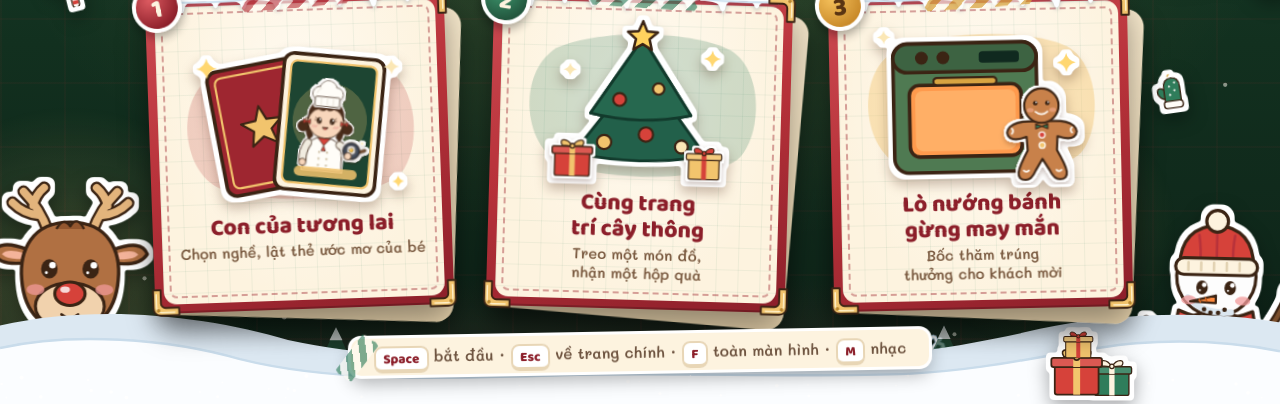
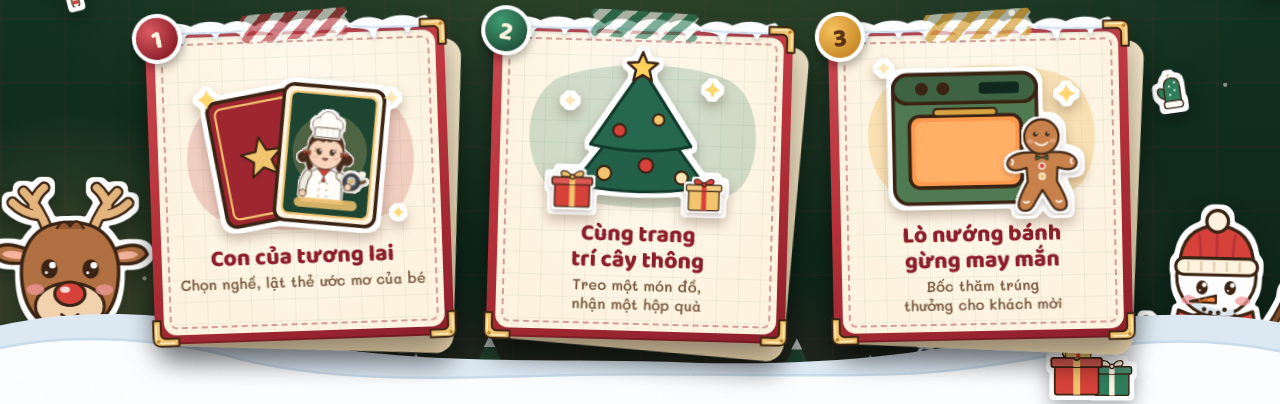
Before and after one commit to Vinc-357-law/Mini-game, a plain HTML site: page index.html in a window 1280 px wide. Shown: the part 396-800 px from the top of the page. Drawn offline with Linux system fonts and the light colour scheme.

Commit message:
Bỏ dòng phím tắt ở trang chính

```diff
--- a/css/home.css
+++ b/css/home.css
@@ -326,25 +326,6 @@
   font-size: clamp(.9rem, min(1.15vw, 2.1vh), 1.1rem); color: #7a5a40; text-wrap: balance;
 }
 
-/* ---------- Mẩu giấy ghi phím tắt (dán băng dính chéo) ---------- */
-.kbd-hint {
-  position: relative; margin: clamp(14px, 3vh, 40px) 0 0; padding: .55em 1.5em .5em;
-  font-family: var(--font-hand); font-weight: 600; font-size: clamp(.82rem, 1.9vh, 1rem); color: #6e5440;
-  background: var(--cream); border-radius: 10px; rotate: -1deg;
-  box-shadow: 0 0 0 3px #fff, 0 8px 18px rgba(0, 0, 0, .3);
-}
-.kbd-hint::before {
-  content: ''; position: absolute; left: -18px; top: 50%; width: 48px; height: 20px;
-  translate: 0 -50%; rotate: -52deg;
-  background: repeating-linear-gradient(-45deg, rgba(47, 125, 91, .62) 0 7px, rgba(255, 253, 245, .6) 7px 14px);
-  clip-path: polygon(4% 0, 96% 0, 100% 25%, 96% 50%, 100% 75%, 96% 100%, 4% 100%, 0 75%, 4% 50%, 0 25%);
-}
-.home kbd {
-  font-family: var(--font-round); font-weight: 800; font-size: .88em; line-height: 1.2;
-  padding: .06em .55em 0; color: var(--berry-deep); background: #fff;
-  border: 2px solid #e8d6b6; border-bottom-width: 4px; border-radius: 8px;
-}
-
 /* ---------- Nút tròn trên thanh trên cùng: kiểu viên kẹo kem, bấm thấy lún ---------- */
 .topbar .icon-btn {
   background: var(--cream); border: 3px solid #fff; backdrop-filter: none;
--- a/index.html
+++ b/index.html
@@ -132,7 +132,6 @@
             <span class="card-num">3</span>
           </a>
         </div>
-        <p class="kbd-hint"><kbd>Space</kbd> bắt đầu · <kbd>Esc</kbd> về trang chính · <kbd>F</kbd> toàn màn hình · <kbd>M</kbd> nhạc</p>
       </div>
     </section>
 
```
Also changed, not shown: 1 other file.
